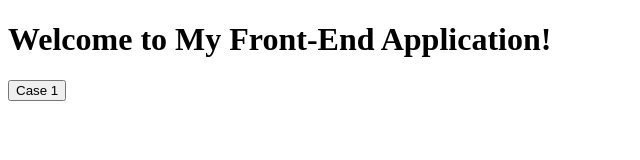
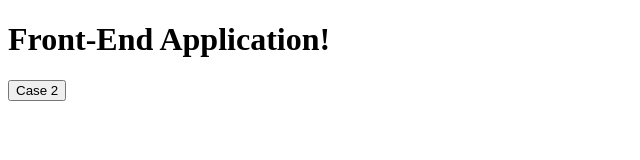
Before and after one commit to gauthammariyappan/nodejsSampleApplication, a website: page public/index.html in a window 1280 px wide. Shown: the whole page, without its empty margins (0-640 px from the left). Drawn offline with Linux system fonts and the light colour scheme.

Commit message:
Update index.html

```diff
--- a/public/index.html
+++ b/public/index.html
@@ -28,7 +28,7 @@
   </script>
 </head>
 <body>
-  <h1>Welcome to My Front-End Application!</h1>
-  <button type="button" onclick="case2()">Case 1</button>
+  <h1>Front-End Application!</h1>
+  <button type="button" onclick="case2()">Case 2</button>
 </body>
 </html>
```
